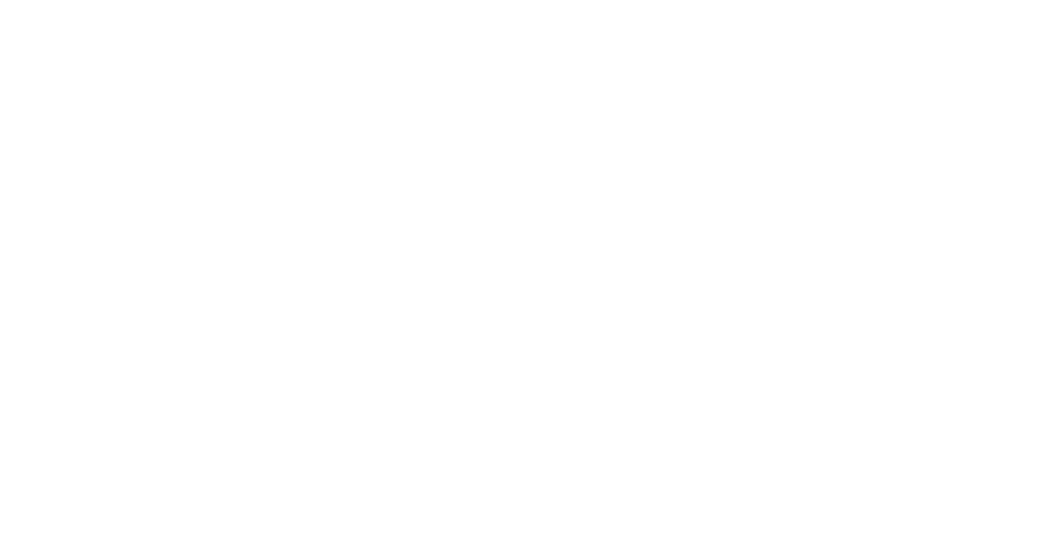
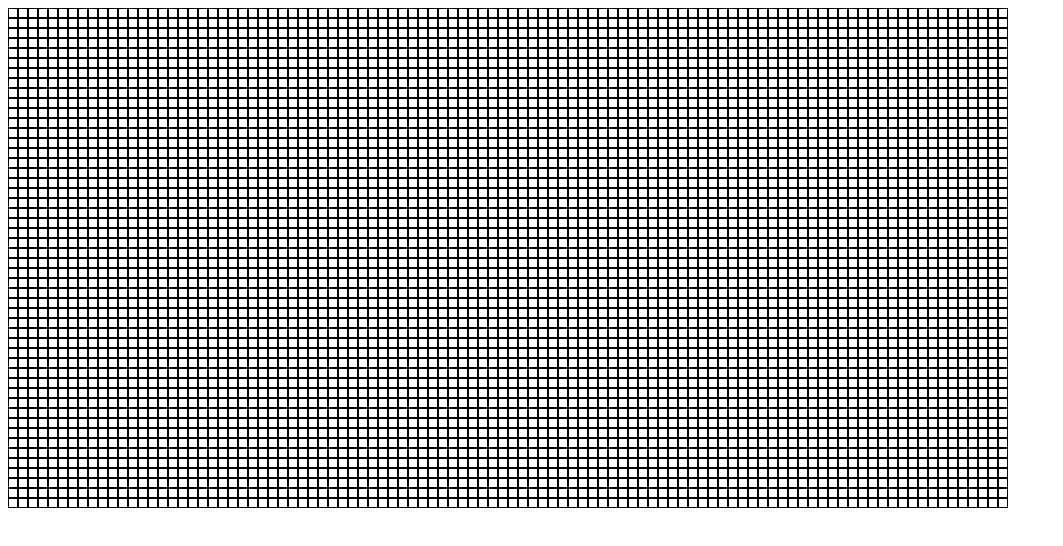
Before and after one commit to Mimerme/lasso, a plain HTML site: page index.html in a window 1280 px wide. Shown: the whole page, without its empty margins (0-1063 px from the left). Drawn offline with Linux system fonts and the light colour scheme.

Commit message:
Added grid

```diff
--- a/index.html
+++ b/index.html
@@ -1 +1,36 @@
-<body></body>
+<body>
+    <canvas id="main" width="1000" height="500"></canvas>
+    <script>
+console.log("Lasso Demo");
+var canvas = document.getElementById("main");
+var ctx = canvas.getContext("2d");
+
+//The resolution is the size of each pixel
+const resolution = 10;
+
+//Draw the grid lines
+function draw_grid(pix_size){
+    const line_width = 1;
+
+    //Draw the vert lines
+    for(let i = 0; i < 1000; i++){
+        ctx.moveTo(i * pix_size, 0);
+        ctx.lineTo(i * pix_size, 500);
+        ctx.lineWidth = line_width;
+        ctx.stroke();
+    }
+
+    //Draw the horz lines
+    for(let i = 0; i < 500; i++){
+        ctx.moveTo(0, i * pix_size);
+        ctx.lineTo(1000, i * pix_size);
+        ctx.lineWidth = line_width;
+        ctx.stroke();
+    }
+}
+
+draw_grid(resolution);
+
+    </script>
+
+</body>
```
